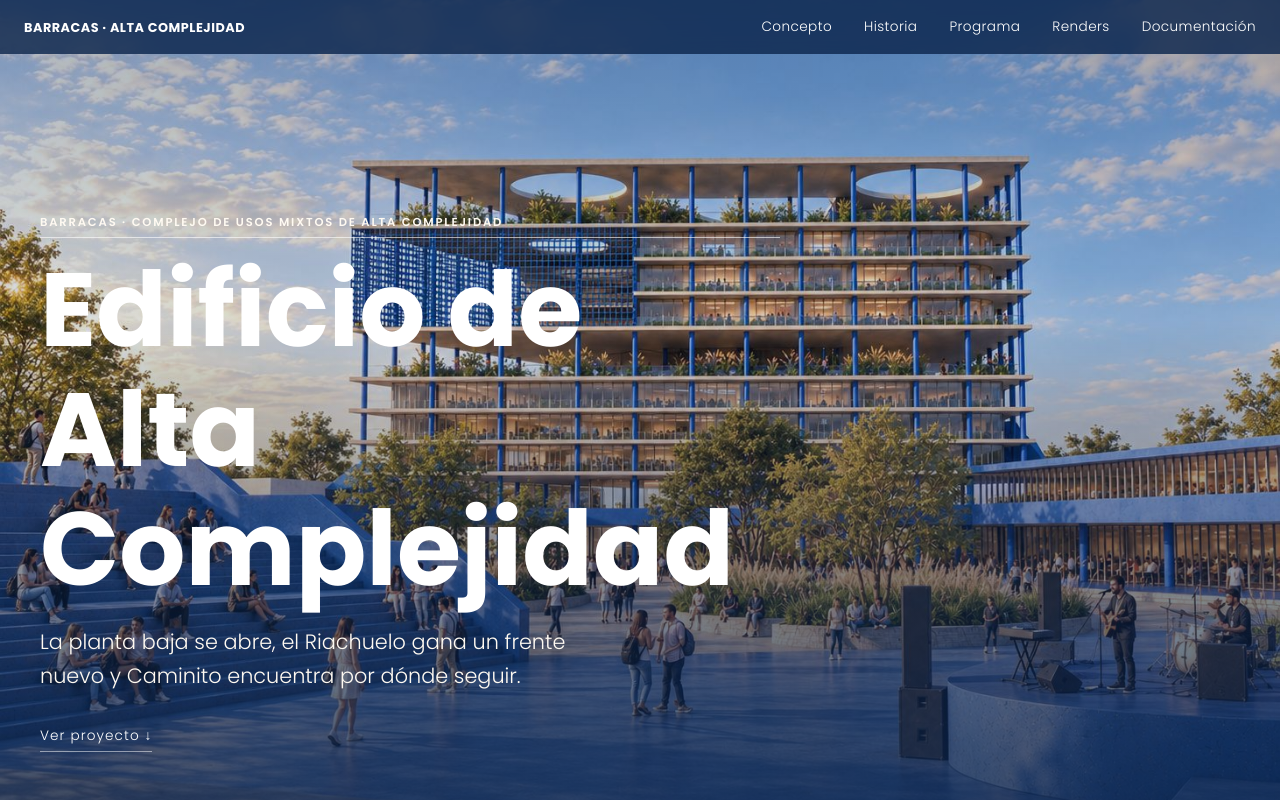
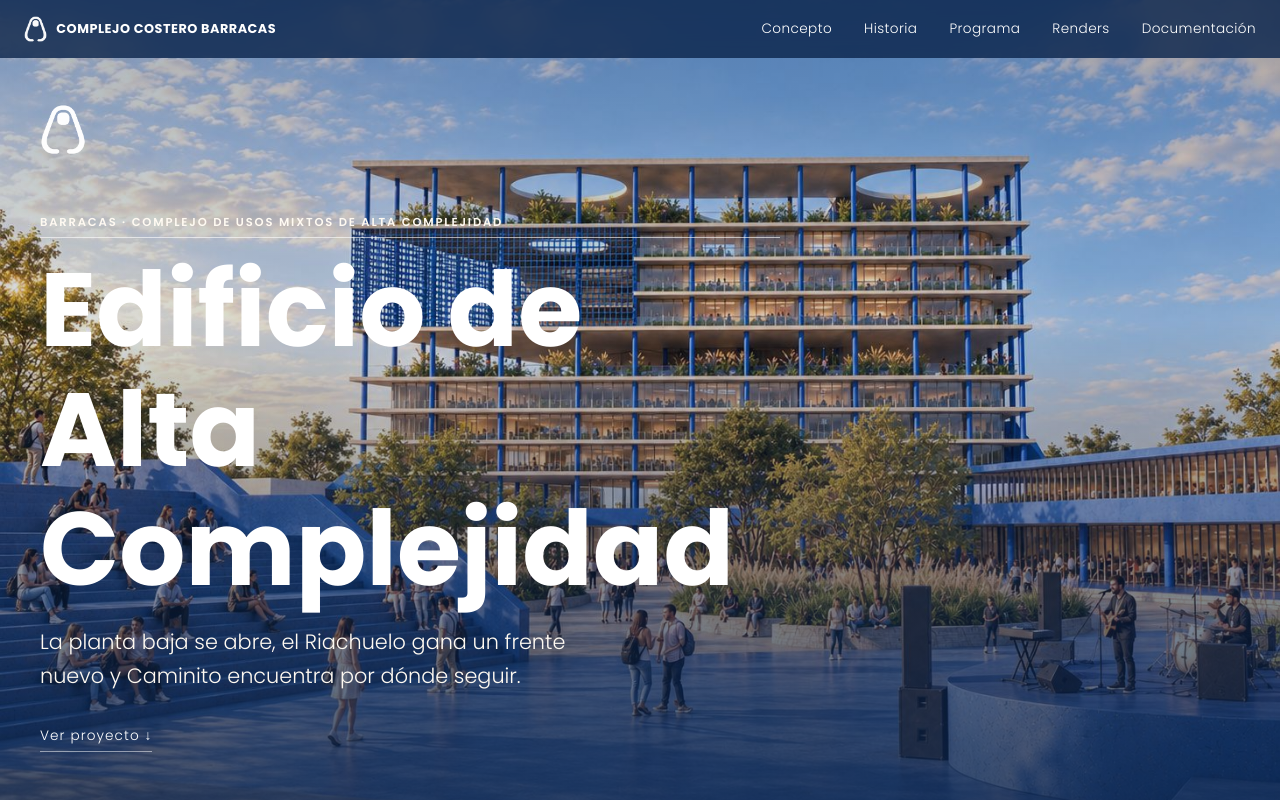
Before and after one commit to Bagliani/Edificio-alta-complejidad, a plain HTML site: page docs/index.html in a window 1280 px wide. Shown: the top 800 px of the page. Drawn offline with Linux system fonts and the light colour scheme.

Commit message:
Agrega logo del proyecto (nav y portada), favicon, y actualiza render de vista aérea
Co-Authored-By: Claude Sonnet 5 <noreply@anthropic.com>

```diff
--- a/docs/index.html
+++ b/docs/index.html
@@ -3,7 +3,8 @@
 <head>
 <meta charset="UTF-8">
 <meta name="viewport" content="width=device-width, initial-scale=1.0">
-<title>Barracas — Edificio de Alta Complejidad · Cerri 998</title>
+<title>Complejo Costero Barracas · Edificio de Alta Complejidad</title>
+<link rel="icon" type="image/png" href="img/favicon.png">
 <link rel="preconnect" href="https://fonts.googleapis.com">
 <link rel="preconnect" href="https://fonts.gstatic.com" crossorigin>
 <link href="https://fonts.googleapis.com/css2?family=Poppins:wght@300;400;500;600;700;800&display=swap" rel="stylesheet">
@@ -12,7 +13,7 @@
 <body>
 
 <header class="nav" id="nav">
-  <a class="nav__brand" href="#top">BARRACAS · ALTA COMPLEJIDAD</a>
+  <a class="nav__brand" href="#top"><img class="nav__logo" src="img/logo.png" alt="">COMPLEJO COSTERO BARRACAS</a>
   <nav class="nav__links">
     <a href="#concepto">Concepto</a>
     <a href="#historia">Historia</a>
@@ -29,6 +30,7 @@
     <img class="hero__img" src="Renders-web/render-fachada-principal.jpg" alt="Fachada principal del complejo">
     <div class="hero__scrim"></div>
     <div class="hero__content">
+      <img class="hero__logo" src="img/logo.png" alt="Complejo Costero Barracas">
       <p class="eyebrow">Barracas · Complejo de usos mixtos de alta complejidad</p>
       <h1>Edificio de Alta Complejidad</h1>
       <p class="hero__lead">La planta baja se abre, el Riachuelo gana un frente nuevo y Caminito encuentra por dónde seguir.</p>
--- a/docs/styles.css
+++ b/docs/styles.css
@@ -93,7 +93,11 @@ strong { color: var(--blue); font-weight: 600; }
   text-decoration: none;
   font-size: 0.8rem;
   white-space: nowrap;
+  display: flex;
+  align-items: center;
+  gap: 0.6rem;
 }
+.nav__logo { height: 1.6rem; width: auto; display: block; }
 .nav__links { display: flex; gap: 2rem; }
 .nav__links a {
   color: inherit;
@@ -131,6 +135,13 @@ strong { color: var(--blue); font-weight: 600; }
   padding: 3rem 2.5rem;
   color: var(--white);
   max-width: 820px;
+}
+.hero__logo {
+  position: absolute;
+  top: 6.5rem;
+  left: 2.5rem;
+  height: 3.2rem;
+  width: auto;
 }
 .hero h1 {
   font-size: clamp(3rem, 9vw, 6.5rem);
@@ -624,6 +635,7 @@ strong { color: var(--blue); font-weight: 600; }
 }
 @media (max-width: 520px) {
   .hero__content { padding: 2rem 1.25rem; }
+  .hero__logo { top: 5.5rem; left: 1.25rem; height: 2.4rem; }
   .nav__brand { font-size: 0.65rem; }
   .nav__links { gap: 0.7rem; width: 100%; }
   .nav__links a { font-size: 0.68rem; }
```
Also changed, not shown: docs/Renders-web/render-vista.aerea.jpg, docs/img/favicon.png (added), docs/img/logo.png (added).
